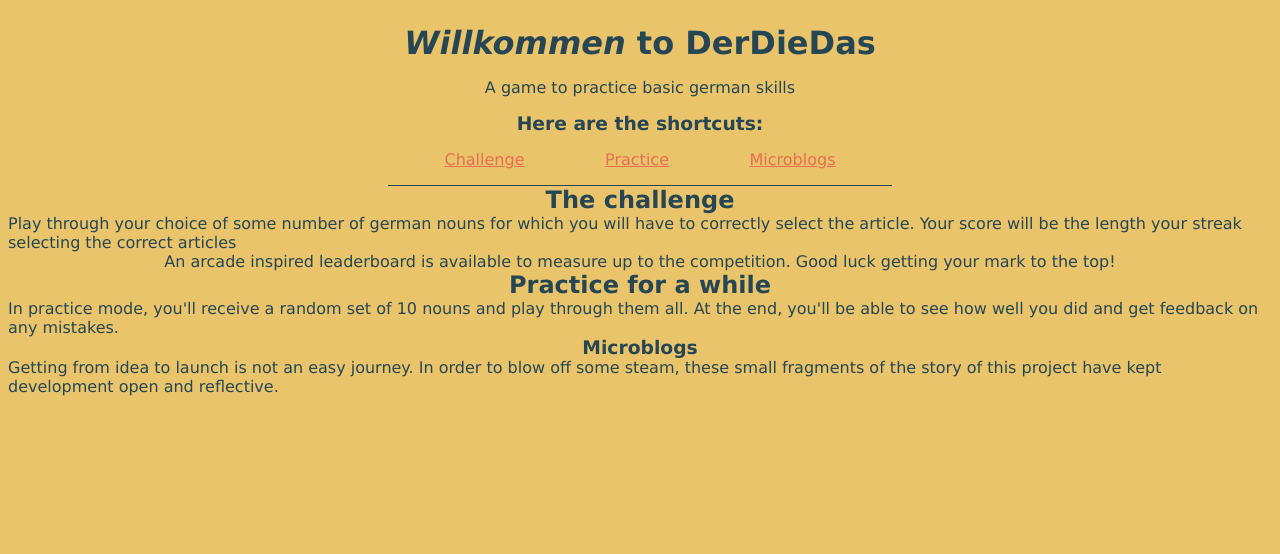
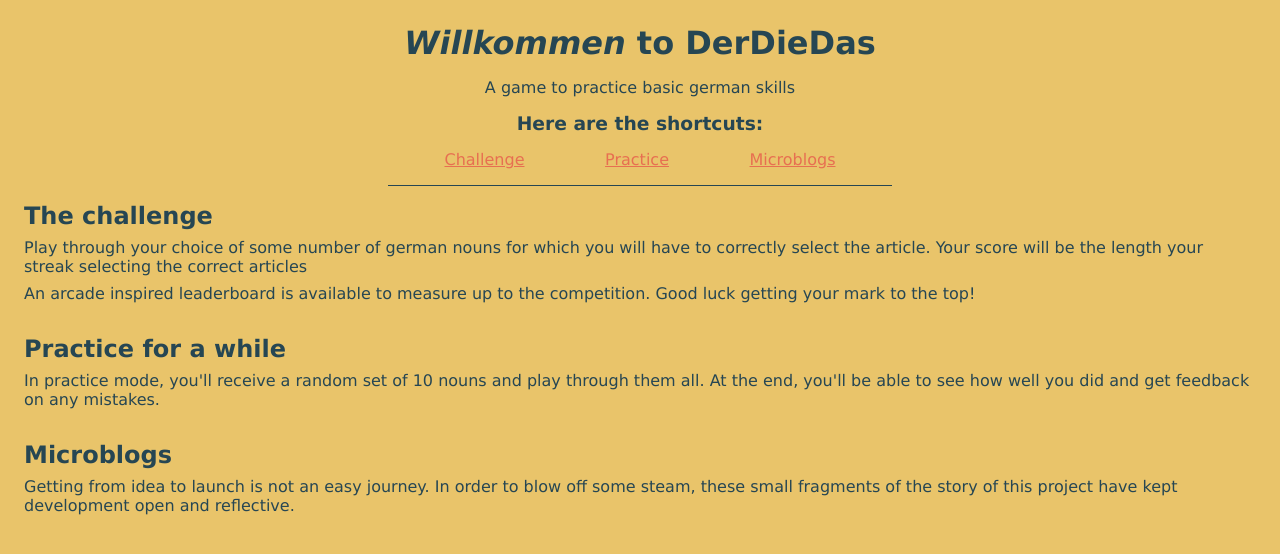
Before and after one commit to eduardpeters/artikel-svelte, a SvelteKit app: page / in a window 1280 px wide. Shown: the top 554 px of the page. Built offline with nearby package versions, Linux system fonts and the light colour scheme.

Commit message:
Style sections

```diff
--- a/src/routes/+page.svelte
+++ b/src/routes/+page.svelte
@@ -9,25 +9,31 @@
 			<a href="/blog">Microblogs</a>
 		</nav>
 	</div>
+	<section>
 		<h2>The challenge</h2>
 		<p>
 			Play through your choice of some number of german nouns for which you will have to correctly
 			select the article. Your score will be the length your streak selecting the correct articles
 		</p>
 		<p>
-		An arcade inspired leaderboard is available to measure up to the competition. Good luck getting
-		your mark to the top!
+			An arcade inspired leaderboard is available to measure up to the competition. Good luck
+			getting your mark to the top!
 		</p>
+	</section>
+	<section>
 		<h2>Practice for a while</h2>
 		<p>
-		In practice mode, you'll receive a random set of 10 nouns and play through them all. At the end,
-		you'll be able to see how well you did and get feedback on any mistakes.
+			In practice mode, you'll receive a random set of 10 nouns and play through them all. At the
+			end, you'll be able to see how well you did and get feedback on any mistakes.
 		</p>
-	<h3>Microblogs</h3>
+	</section>
+	<section>
+		<h2>Microblogs</h2>
 		<p>
-		Getting from idea to launch is not an easy journey. In order to blow off some steam, these small
-		fragments of the story of this project have kept development open and reflective.
+			Getting from idea to launch is not an easy journey. In order to blow off some steam, these
+			small fragments of the story of this project have kept development open and reflective.
 		</p>
+	</section>
 </main>
 
 <style>
@@ -64,4 +70,11 @@
 	nav > a {
 		color: #e76f51;
 	}
+
+	section {
+		display: flex;
+		flex-direction: column;
+		gap: 0.5rem;
+		padding: 1rem;
+	}
 </style>
```
Lines whose indentation alone changed are shown as unchanged.
